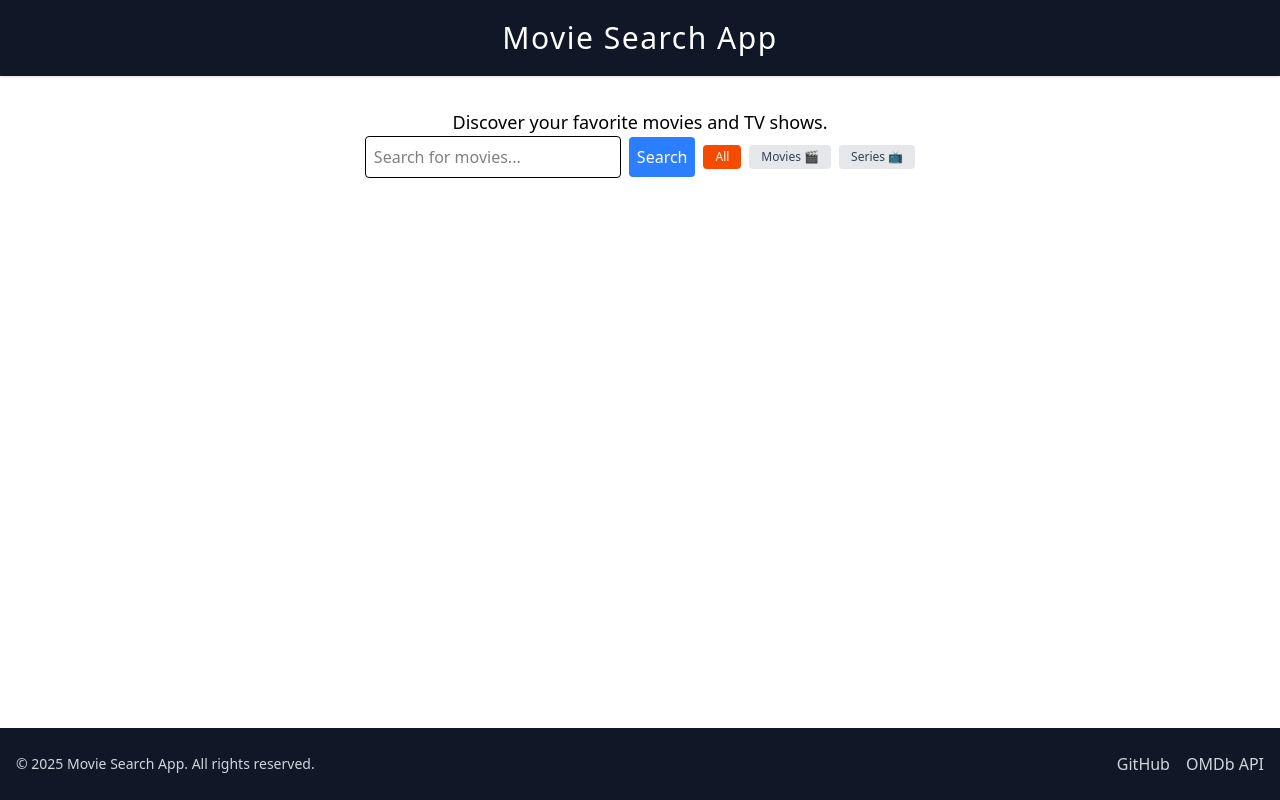
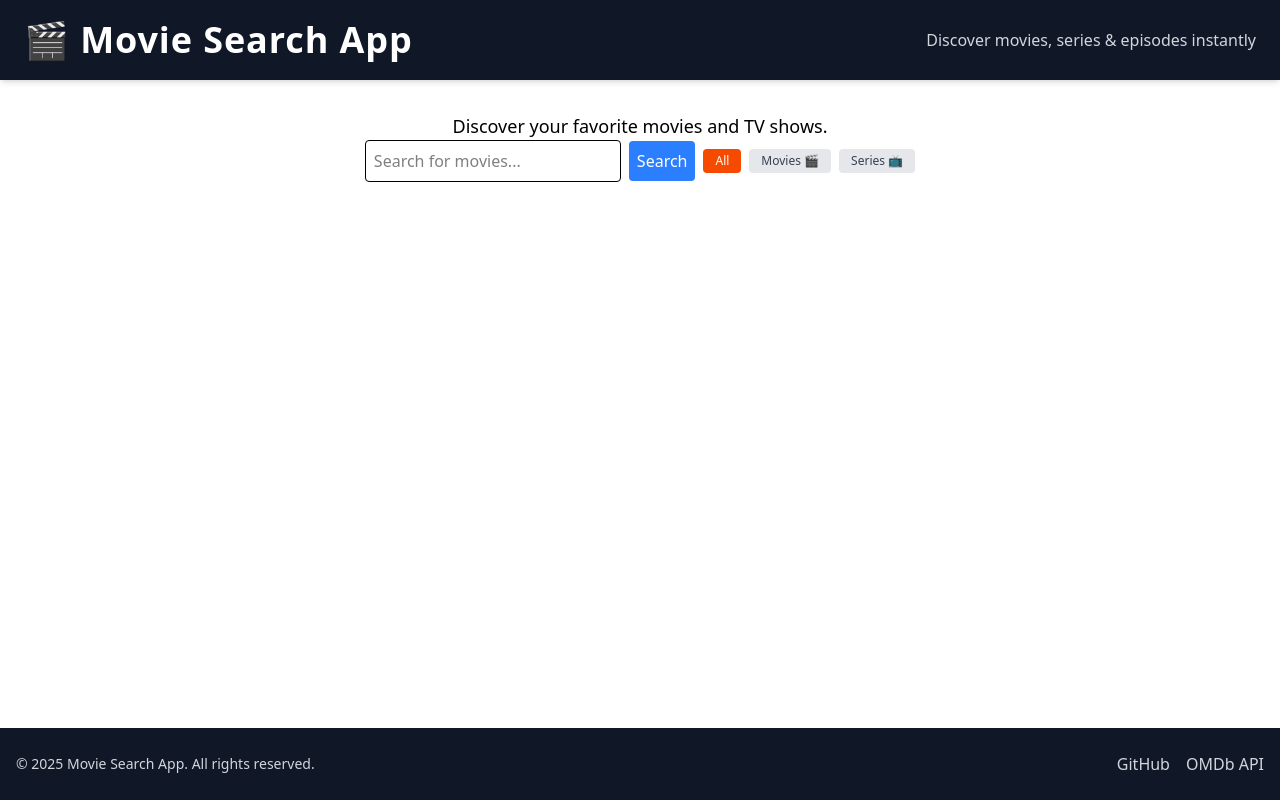
Before and after one commit to john-papani/movie-search-app, a Next.js app: page / in a window 1280 px wide. Built offline with nearby package versions, Linux system fonts and the light colour scheme.

Commit message:
Update Header

```diff
--- a/src/app/Components/Header.js
+++ b/src/app/Components/Header.js
@@ -1,9 +1,16 @@
-import React from 'react';
+import React from "react";
 
 const Header = () => (
-    <header className="bg-gray-900 py-5 text-center sticky top-0 z-50  shadow">
-        <h1 className="text-white m-0 text-3xl tracking-wider">Movie Search App</h1>
-    </header>
+  <header className="sticky top-0 z-50 bg-gray-900 shadow-md py-5">
+    <div className="container mx-auto flex flex-col md:flex-row items-center justify-between px-6">
+      <h1 className="text-white text-3xl md:text-4xl font-bold tracking-wide">
+        🎬 Movie Search App
+      </h1>
+      <p className="text-gray-300 text-sm md:text-base mt-2 md:mt-0">
+        Discover movies, series & episodes instantly
+      </p>
+    </div>
+  </header>
 );
 
 export default Header;
```
